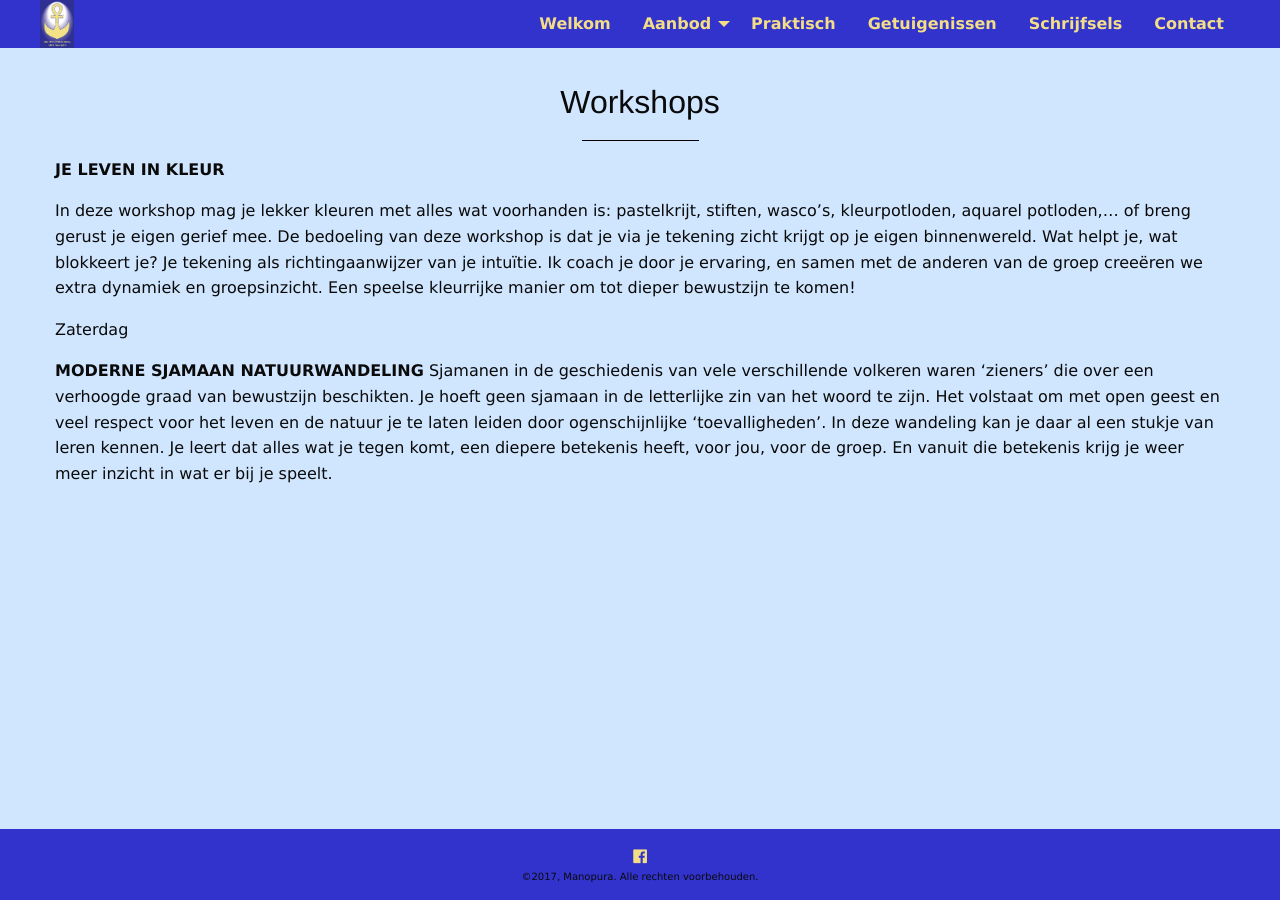
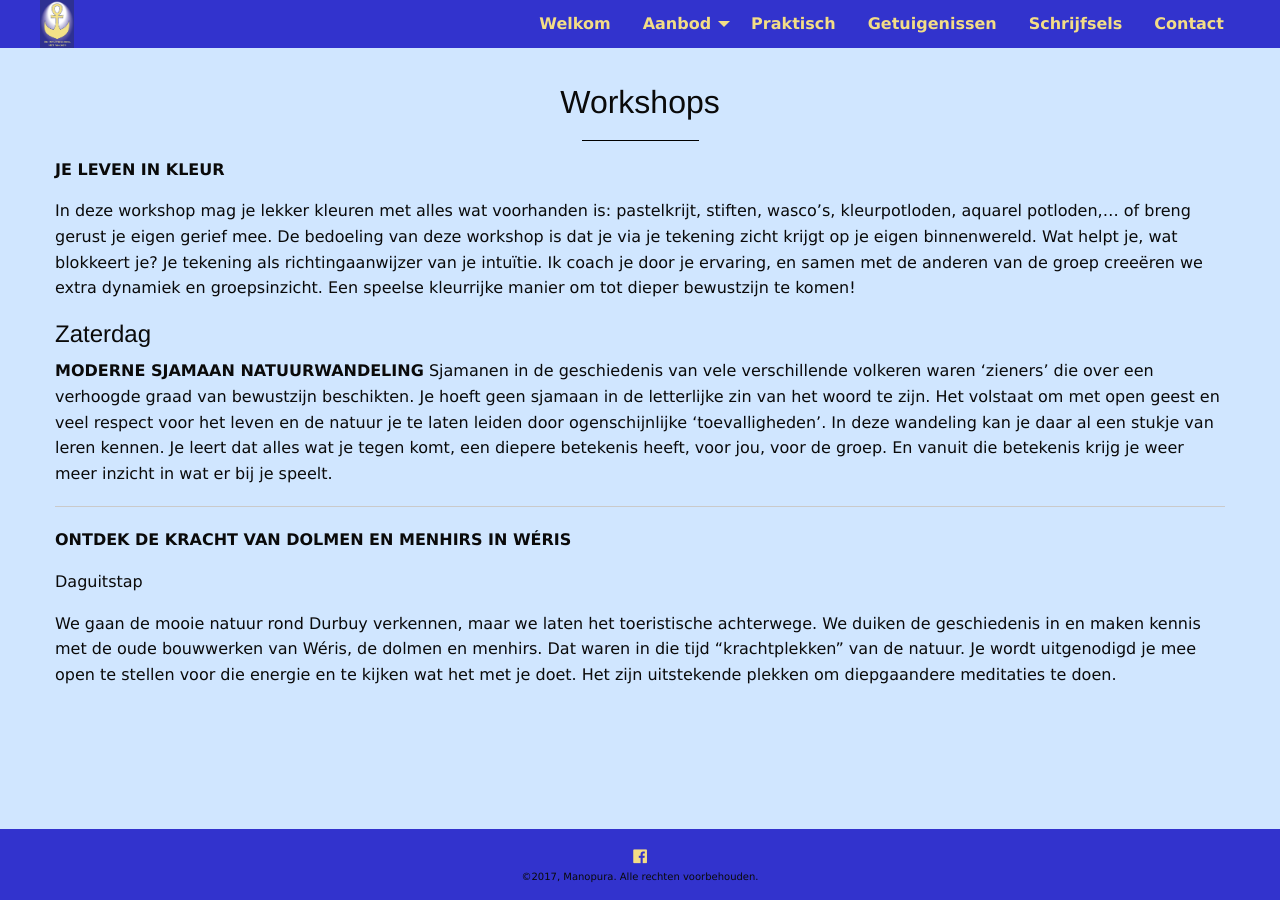
Before and after one commit to ankher/ankher.github.io, a Jekyll site: the page built from workshops.md, in a window 1280 px wide. Built offline with Jekyll 4.4.1, drawn with Linux system fonts in a browser that asks for light colours; nearby versions of some CDN libraries; our own code applies the rules of GitHub Pages for plain Markdown files.

Commit message:
Update workshops.md

```diff
--- a/workshops.md
+++ b/workshops.md
@@ -12,8 +12,17 @@ De bedoeling van deze workshop is dat je via je tekening zicht krijgt op je eige
 Een speelse kleurrijke manier om tot dieper bewustzijn te komen!
 
 Zaterdag
+---
 
 
 **MODERNE SJAMAAN NATUURWANDELING**
 Sjamanen in de geschiedenis van vele verschillende volkeren waren 'zieners' die over een verhoogde graad van bewustzijn beschikten. Je hoeft geen sjamaan in de letterlijke zin van het woord te zijn. Het volstaat om met open geest en veel respect voor het leven en de natuur je te laten leiden door ogenschijnlijke 'toevalligheden'.
 In deze wandeling kan je daar al een stukje van leren kennen. Je leert dat alles wat je tegen komt, een diepere betekenis heeft, voor jou, voor de groep. En vanuit die betekenis krijg je weer meer inzicht in wat er bij je speelt.
+
+
+---
+**ONTDEK DE KRACHT VAN DOLMEN EN MENHIRS IN WÉRIS**
+
+Daguitstap
+
+We gaan de mooie natuur rond Durbuy verkennen, maar we laten het toeristische achterwege. We duiken de geschiedenis in en maken kennis met de oude bouwwerken van Wéris, de dolmen en menhirs. Dat waren in die tijd "krachtplekken" van de natuur. Je wordt uitgenodigd je mee open te stellen voor die energie en te kijken wat het met je doet. Het zijn uitstekende plekken om diepgaandere meditaties te doen.
```
